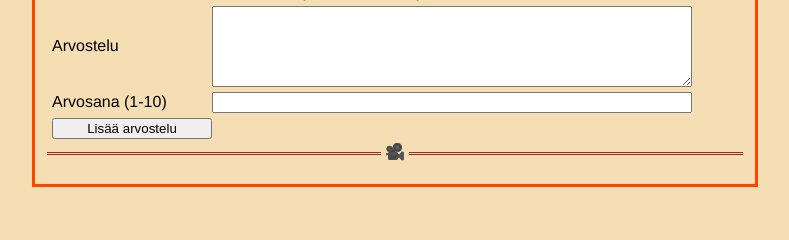
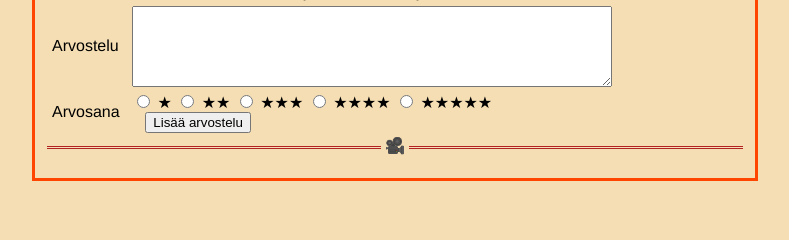
Before and after one commit to jussitus/leffat, a Flask app: template templates/movie.html in a window 1280 px wide. Shown: the part 290-530 px from the top of the page, without its empty margins (245-1034 px from the left). Run offline with Flask 3, Linux system fonts and the light colour scheme; the template is opened without the code that fills it, so the values that code supplies are empty; the visitor is signed in with stand-in values (Sample User, id 1).

Commit message:
Change review scoring

```diff
--- a/routes.py
+++ b/routes.py
@@ -76,7 +76,7 @@ def movie(movie_id):
                 "error.html", error="VIRHE: Arvostelu ei ole 1-600 merkkiä pitkä."
             )
         if not (review_score.isdigit()) or not (
-            int(review_score) > 0 and int(review_score) <= 10
+            int(review_score) > 0 and int(review_score) <= 5
         ):
             return render_template(
                 "error.html", error="VIRHE: Arvosana ei ole väliltä 1-10."
--- a/schema.sql
+++ b/schema.sql
@@ -18,7 +18,7 @@ CREATE TABLE reviews (
     review_text TEXT NOT NULL,
     review_score INTEGER NOT NULL,
     UNIQUE (review_user_id, review_movie_id),
-    CHECK (review_score >= 1 AND review_score <= 10)
+    CHECK (review_score >= 1 AND review_score <= 5)
 );
 CREATE TABLE genres (
     genre_id SERIAL PRIMARY KEY,
--- a/static/main.css
+++ b/static/main.css
@@ -98,12 +98,15 @@ nav a:hover {
 
 .content form.review {
     display: grid;
-    max-width: 45em;
-    grid-template-columns: 10em 30em;
+    max-width: 40em;
+    grid-template-columns: 5em 30em;
     grid-row-gap: .3em;
     padding: 5px;
     text-align: left;
-    width: 50em;
     margin: auto 0;
     align-items: center;
 }
+
+.content form.review div input[type=submit] {
+    margin-left: 1em;
+}
--- a/templates/movie.html
+++ b/templates/movie.html
@@ -13,14 +13,20 @@ Et ole vielä arvostellut elokuvaa {{movie.movie_name}}. Kirjoita arvostelu nyt!
 <form class="review" action="/movie/{{movie.movie_id}}" method="POST">
     <label for="review_text">Arvostelu</label>
     <textarea id="review_text" name="review_text" maxlength=600 rows=5 cols=45 required></textarea>
-    <label for="review_score">Arvosana (1-10)</label>
-    <input type="number" name="review_score" min="1" max="10" step="1" required/>
-    <input type="submit" value="Lisää arvostelu"/>
-    </form>
+    <label for="review_score">Arvosana</label>
+    <div><input type="radio" name="review_score" value="1" required> ★
+    <input type="radio" name="review_score" value="2"> ★★
+    <input type="radio" name="review_score" value="3"> ★★★
+    <input type="radio" name="review_score" value="4"> ★★★★
+    <input type="radio" name="review_score" value="5"> ★★★★★
+    <input type="submit" value="Lisää arvostelu" /></div>
+</form>
 {% endif %}
 <hr>
 {% for review in reviews %}
-"{{review.review_text}}" {{review.review_score}}/10 - <a href="/user/{{review.review_user_id}}">{{review.user_username}}</a> {{review.review_date}}
+"{{review.review_text}}"<br>
+{% for i in range(review.review_score) %}★{% endfor %} - <a href="/user/{{review.review_user_id}}">{{review.user_username}}</a>
+{{review.review_date.strftime("(%-d.%-m.%Y %-H:%-M)")}}
 <hr>
 {% endfor %}
 {% endblock %}
--- a/templates/user.html
+++ b/templates/user.html
@@ -9,9 +9,9 @@ Käyttäjä <b>{{user.user_username}}</b> ei ole vielä arvostellut yhtään elo
 {% endif %}
 <hr>
 {% for review in reviews %}
-<a href="/movie/{{review.movie_id}}">{{review.movie_name}} ({{review.movie_year}})</a> - {{review.review_score}}/10 <br>
+<a href="/movie/{{review.movie_id}}">{{review.movie_name}} ({{review.movie_year}})</a> - {% for i in range(review.review_score) %}★{% endfor %} <br>
 "{{review.review_text}}" <br>
-{{review.review_date}}
+{{review.review_date.strftime("(%-d.%-m.%Y %-H:%-M)")}}
 <hr>
 {% endfor %}
 {% endblock %}
```
Also changed, not shown: movies.py (+9 -1 lines).
